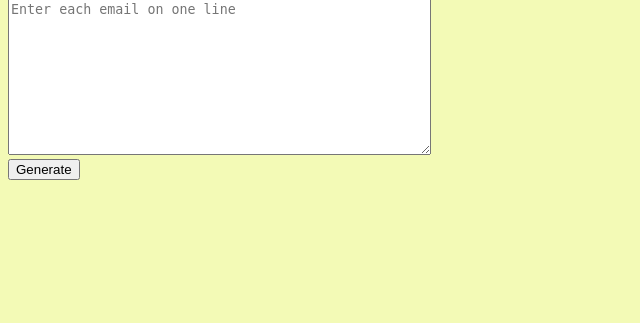
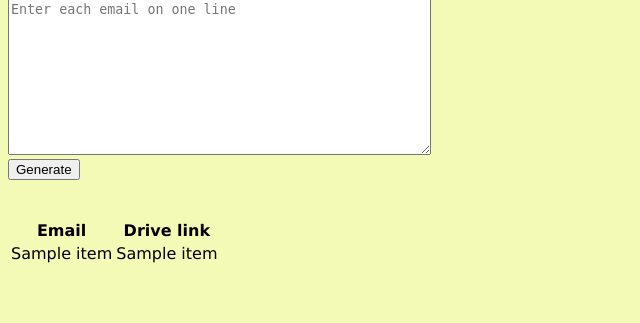
Before and after one commit to vietabroader/VAQR-generator-webapp, a Flask app: template templates/index.html in a window 1280 px wide. Shown: the part 122-445 px from the top of the page, without its empty margins (0-640 px from the left). Run offline with Flask 2, Linux system fonts and the light colour scheme; the template is opened without the code that fills it: most values are stand-ins (such as "Sample title", 1, 10 or a date in 2020).

Commit message:
Display Drive links

```diff
--- a/main.py
+++ b/main.py
@@ -3,6 +3,7 @@ import httplib2
 import logging
 import qrcode
 import uuid
+import json
 
 from flask import Flask, render_template, request, session, url_for, \
     redirect, flash
@@ -94,7 +95,13 @@ def remove_files(files):
 @app.route('/')
 def index():
     email = session.get('email', '')
-    return render_template('index.html', email=email, is_signed_in=is_signed_in())
+    email_link_json = request.args.get('email_link')
+    email_link = None
+    if email_link_json:
+        email_link = json.loads(email_link_json)
+    return render_template('index.html', email=email,
+                                         is_signed_in=is_signed_in(),
+                                         email_link=email_link)
 
 
 @app.route('/oauth2callback')
@@ -131,7 +138,7 @@ def generate():
     if not is_signed_in():
         flash('You need to sign in first')
         return redirect(url_for('index'))
-    print request.form
+
     emailsStr = request.form['emails']
     # Split by '\n' and remove 'r'
     emails = emailsStr.split("\n")
@@ -155,11 +162,11 @@ def generate():
 
     app.logger.info("Generated %d QR code" % (count_generated))
     app.logger.info("Uploading QR code to Drive")
-    upload_to_Drive(file_dict)
+    email_link = upload_to_Drive(file_dict)
     app.logger.info("Finished uploading QR code to Drive")
     flash('QR code generated and uploaded to Google Drive')
     remove_files(file_dict.values())
-    return redirect(url_for('index'))
+    return redirect(url_for('index', email_link=json.dumps(email_link)))
 
 
 @app.errorhandler(500)
--- a/templates/index.html
+++ b/templates/index.html
@@ -42,6 +42,21 @@
       </ul>
     {% endif %}
     {% endwith %}
-  </eidv>
+    <br>
+    {% if email_link %}
+      <table>
+        <tr>
+          <th>Email</th>
+          <th>Drive link</th>
+        </tr>
+        {% for item in email_link %}
+          <tr>
+            <td>{{ item }}</td>
+            <td>{{ email_link[item] }}</td>
+          </tr>
+        {% endfor %}
+      </table>
+    {% endif %}
+  </div>
 </body>
 </html>
```
